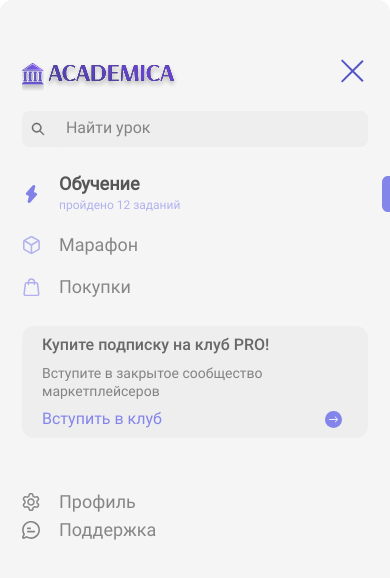
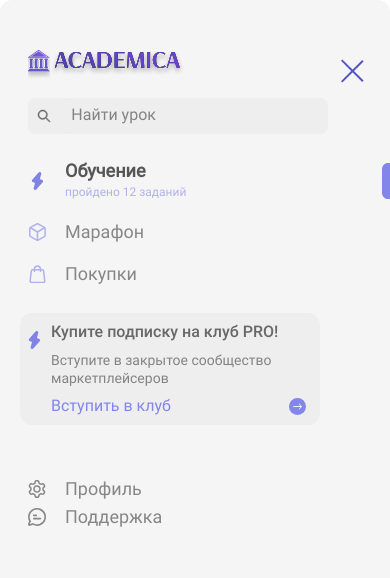
Before and after one commit to Asya0/academica, a plain HTML site: page index.html in a window 390 px wide. Both pictures are taken after a click on the button "open menu". Shown: the top 578 px of the page. Drawn offline with Linux system fonts and the light colour scheme.

Commit message:
fix: adaptive fix

```diff
--- a/style.css
+++ b/style.css
@@ -705,13 +705,13 @@
     display: flex;
     justify-content: space-between;
     position: absolute;
-    bottom: -84px;
+    bottom: -72px;
     left: 0;
     right: 0;
     width: 100%;
 }
 .write_img {
-    max-width: 320px;
+    /* max-width: 320px; */
     width: 24px;
     height: 24px;
 }
@@ -739,7 +739,7 @@
     text-align: center;
     align-items: center;
     flex-direction: column;
-    padding: 24px 9px;
+    padding: 24px 10px;
     color: rgba(255, 255, 255, 0.52);
 }
 /* --- end sidebar --- */
@@ -827,13 +827,17 @@
         justify-content: flex-start;
         margin-bottom: 20px;
     }
-
+    .menu .flex {
+        justify-content: flex-start;
+    }
+    .menu-header {
+        padding-left: 8px;
+    }
     .flex-container {
         flex-direction: column;
         width: 100%;
     }
     .container {
-        /* margin: 0 15px; */
         margin: 0;
         padding: 0 15px;
         display: flex;
@@ -886,13 +890,16 @@
     .menu.active .showable {
         display: block;
     }
+    .menu-content {
+        padding: 50px 20px 0 20px;
+    }
     .menu.active .menu-content {
         overflow-x: hidden;
         width: 100%;
     }
 
     .menu.active .menu-search {
-        max-width: 500px;
+        max-width: 300px;
         margin: 0 auto 28px auto;
     }
     .menu.active .menu-item_text {
@@ -903,15 +910,24 @@
         width: 122px;
     }
     .menu.active .menu-subscription {
-        max-width: 500px;
+        max-width: 300px;
         margin: 0 auto 55px auto;
     }
     .menu.menu.active .menu-text {
         margin: 0 auto;
         max-width: 300px;
     }
-    .menu.active .menu-img {
-        display: none;
+    .menu-item {
+        justify-content: flex-start;
+    }
+    .menu.active .menu-search {
+        max-width: 300px;
+        margin: 0 0 28px 0;
+    }
+    .menu.active .menu-subscription {
+        display: flex;
+        max-width: 300px;
+        margin: 0 0 55px 0;
     }
     .menu.active .menu-title {
         font-size: 16px;
@@ -937,7 +953,6 @@
     }
     .menu-body {
         padding: 0;
-        /* align-items: flex-start; */
     }
     .menu.active .menu-exit img {
         width: 25px;
@@ -957,7 +972,7 @@
     }
     .menu-content {
         max-height: none;
-        justify-content: flex-start;
+        justify-content: flex-start
     }
     .courses-block {
         flex-direction: column;
@@ -977,12 +992,14 @@
         height: auto;
     }
     .courses-text {
-        font-size: 44px;
-        line-height: 66px;
+        font-size: 34px;
+        line-height: 46px;
     }
     .profession .title {
         padding: 45px 0 45px 0;
     }
+    .profession-block_content {
+        grid-gap: 28px;    }
     .profession-block .flex {
         flex-direction: column;
     }
@@ -991,6 +1008,12 @@
         flex-direction: column;
         grid-gap: 7px;
     }
+    .text-title {
+        font-size: 19px;
+    }
+    .border, .border_white {
+        padding-right: 30px;
+    }
     .border_white {
         max-height: inherit;
     }
@@ -998,6 +1021,9 @@
         top: 0;
         left: 0;
         max-height: 84px;
+        }
+    .menu-footer_box {
+        padding-left: 8px;
     }
 }
 @media screen and (max-width: 424px) {
@@ -1028,7 +1054,6 @@
         height: 2px;
         background-color: #5355C6;
         transition: all 0.3s ease 0s;
-        /* border: 2px solid #F1CDB3; */
     }
     .burger-line_span {
         transform: scale(1);
@@ -1047,12 +1072,9 @@
     .lock {
         overflow: hidden;
     }
-    .menu .flex {
-        justify-content: flex-start;
-    }
     .courses-text {
         font-size: 30px;
-        line-height: 30px;
+        line-height: 40px;
     }
     .border {
         padding: 25px 30px;
@@ -1116,9 +1138,6 @@
     .bold-text {
         font-size: 18px;
     }
-}
-
-@media screen and (max-width: 319px) {
     .link {
         font-size: 19px;
     }
```
